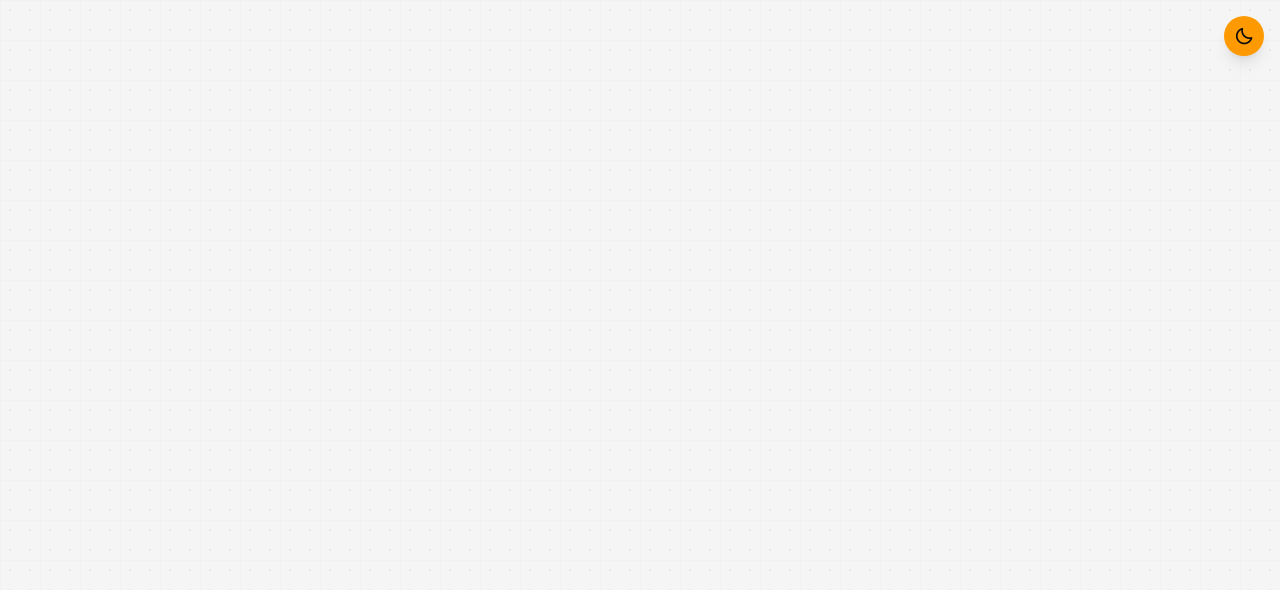
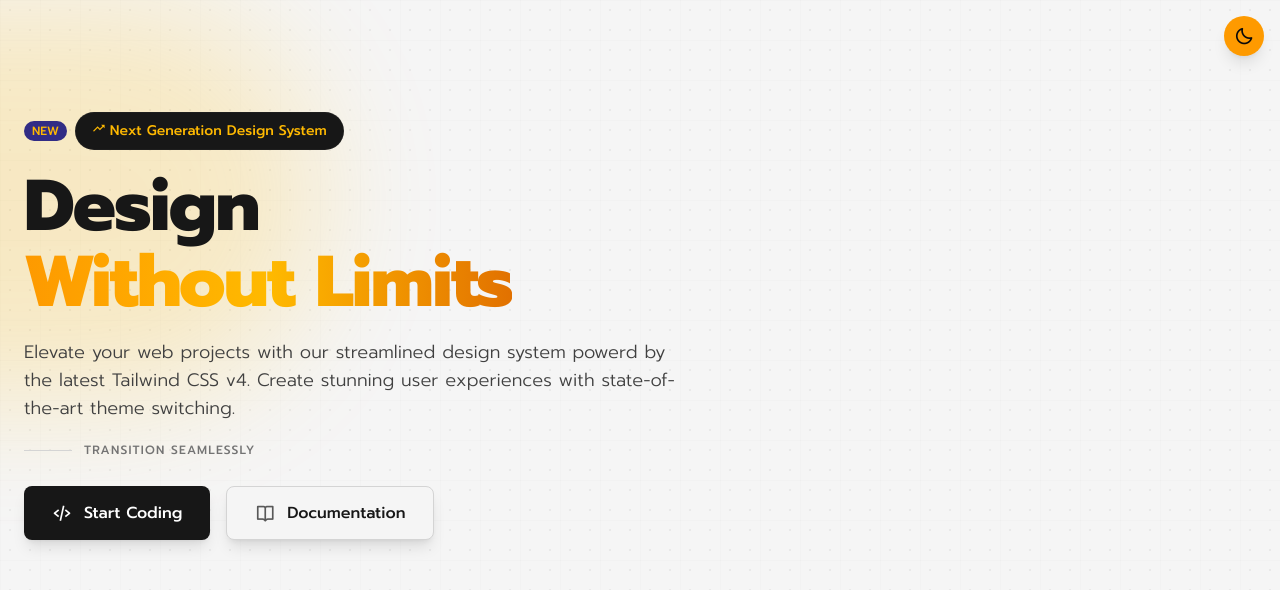
Before and after one commit to rico-webdev/dark-light-theme-toggle, a React (Vite) app: page / in a window 1280 px wide. Shown: the top 590 px of the page. Built offline with nearby package versions, Linux system fonts and the light colour scheme.

Commit message:
create hero component and left side content box

```diff
--- a/src/App.jsx
+++ b/src/App.jsx
@@ -1,4 +1,5 @@
 import { useState, useEffect } from "react";
+import Hero from "./components/Hero";
 
 const App = () => {
   const [isDarkMode, setIsDarkMode] = useState(false);
@@ -41,12 +42,14 @@
 
       <button
         onClick={toggleDarkMode}
-        className="fixed top-3 lg:top-4 right-3 lg:right-4 w-9 h-9 lg:w-10 lg:h-10 flex justify-center items-center rounded-full bg-amber-500 text-neutral-950 shadow-lg hover:bg-amber-600 transition-colors cursor-pointer"
+        className="fixed z-10 top-3 lg:top-4 right-3 lg:right-4 w-9 h-9 lg:w-10 lg:h-10 flex justify-center items-center rounded-full bg-amber-500 text-neutral-950 shadow-lg hover:bg-amber-600 transition-colors cursor-pointer"
       >
         <i
           className={`bx bx-${isDarkMode ? "sun" : "moon"} text-lg lg:text-xl`}
         ></i>
       </button>
+
+      <Hero />
     </div>
   );
 };
--- /dev/null
+++ b/src/components/Hero.jsx
@@ -0,0 +1,55 @@
+const Hero = () => {
+  return (
+    <div className="isolate">
+      <div className="absolute inset-0 -z-10">
+        <div className="absolute top-0 -left-1/4 w-1/2 h-1/2 bg-amber-400 dark:bg-amber500 rounded-full blur-3xl opacity-20 "></div>
+      </div>
+      <div className="container mx-auto px-6 py-20 md:py-24 lg:py-28 xl-py-32">
+        <div className="flex flex-col lg:flex-row items-center gap-8 lg:gap-12 xl:gap-16">
+          <div className="flex-1 space-y-6 lg:space-y-7">
+            <div className="space-y-4 lg:space-y-5">
+              <div className="flex flex-wrap items-center gap-2">
+                <span className="inline-flex items-center px-2 py-0.5 rounded-full text-xs font-medium bg-indigo-900 text-amber-400">
+                  NEW
+                </span>
+                <p className="inline-block px-3 py-1.5 lg:px-4 lg:py-2 rounded-full bg-neutral-900 text-amber-400 font-medium text-sm backdrop-blur-sm border border-neutral-800/50 text-center">
+                  <i className="bx bx-trending-up mr-1"></i>
+                  Next Generation Design System
+                </p>
+              </div>
+              <h1 className="text-4xl md:text-5xl lg:text-6xl xl:text-7xl font-extrabold tracking-tight text-neutral-900 dark:text-white">
+                <span className="block mb-1">Design</span>
+                <span className="bg-clip-text text-transparent bg-gradient-to-r from-amber-500 via-amber-400 to-amber-600">
+                  Without Limits
+                </span>
+              </h1>
+              <p className="text-base lg:text-lg text-neutral-700 dark:text-neutral-300 max-w-2xl font-light">
+                Elevate your web projects with our streamlined design system
+                powerd by the latest Tailwind CSS v4. Create stunning user
+                experiences with state-of-the-art theme switching.
+              </p>
+              <div className="flex gap-3 items-center">
+                <div className="h-px bg-neutral-300 dark:bg-neutral-700 w-12"></div>
+                <p className="uppercase text-xs tracking-widest text-neutral-500 dark:text-neutral-400 font-medium">
+                  Transition seamlessly
+                </p>
+              </div>
+            </div>
+            <div className="flex flex-wrap gap-3 lg:gap-4">
+              <button className="px-6 py-3 lg:px-7 lg:py-3.5 rounded-lg bg-neutral-900 hover:bg-black text-white dark:bg-amber-500 dark:hover:bg-amber-600 dark:text-neutral-900 font-medium shadow-lg hover:shadow-neutral-900/20 dark:hover:shadow-amber-500/20 flex items-center transition group cursor-pointer">
+                <i className="bx bx-code-alt mr-2 lg:mr-3 text-lg lg:text-xl group-hover:rotate-12 transition-transform"></i>
+                <span>Start Coding</span>
+              </button>
+              <button className="px-6 py-3 lg:px-7 lg:py-3.5 rounded-lg bg-neutral-100 dark:bg-neutral-800 dark:hover:bg-neutral-700 text-neutral-900 dark:text-white font-medium shadow-lg flex items-center transition group cursor-pointer border border-neutral-300 dark:border-neutral-700">
+                <i className="bx bx-book-open mr-2 lg:mr-3 text-lg lg:text-xl opacity-70 group-hover:opacity-100 transition-opacity"></i>
+                <span>Documentation</span>
+              </button>
+            </div>
+          </div>
+        </div>
+      </div>
+    </div>
+  );
+};
+
+export default Hero;
```
